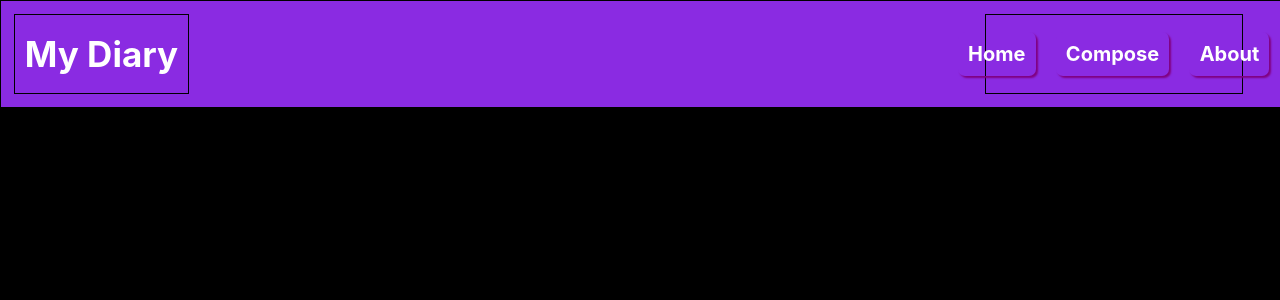
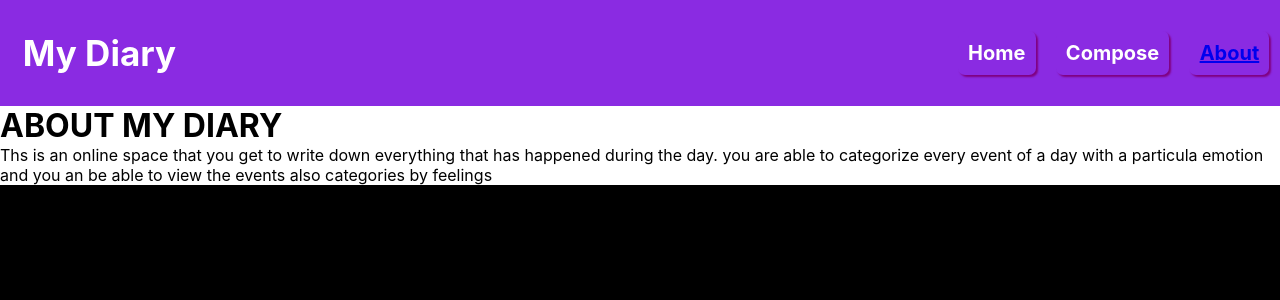
Before and after one commit to Ezra-code/online-diary, a React (Create React App) app in the folder diary/: page /about in a window 1280 px wide. Shown: the top 300 px of the page. Built offline with nearby package versions, Linux system fonts and the light colour scheme.

Commit message:
add links to the nav elements

```diff
--- a/diary/package.json
+++ b/diary/package.json
@@ -8,6 +8,7 @@
     "@testing-library/user-event": "^13.5.0",
     "react": "^18.2.0",
     "react-dom": "^18.2.0",
+    "react-router-dom": "^6.3.0",
     "react-scripts": "5.0.1",
     "web-vitals": "^2.1.4"
   },
--- /dev/null
+++ b/diary/src/components/About.js
@@ -0,0 +1,10 @@
+const About = () => {
+    return (
+      <div className='about'>
+        <h1 className="about-header">ABOUT MY DIARY</h1>
+        <p>Ths is an online space that you get to write down everything that has happened during the day. you are able to categorize every event of a day with a particula emotion and you an be able to view the events also categories by feelings</p>
+      </div>
+    );
+}
+
+export default About;
--- a/diary/src/components/App.css
+++ b/diary/src/components/App.css
@@ -15,12 +15,10 @@ body{
   color: white;
   display: flex;
   justify-content: space-between;
-  border: 1px solid black;
   padding: 1%;
 }
 
 ul{
-  border: 1px solid black;
   list-style: none;
   font-weight: bold;
   margin-right: 4%;
@@ -48,7 +46,9 @@ li:hover{
 }
 
 .header{
-  border: 1px solid black;
   padding: 10px;
   font-size: 35px;
 }
+.about{
+  background-color: white;
+}
--- a/diary/src/components/App.js
+++ b/diary/src/components/App.js
@@ -1,8 +1,21 @@
-import './App.css';
-import './NavBar'
-import NavBar from './NavBar';
+import "./App.css";
+import "./NavBar";
+import NavBar from "./NavBar";
+import { BrowserRouter, Routes, Route } from "react-router-dom";
+import About from "./About";
 function App() {
-  return <NavBar/>
+  return (
+    <BrowserRouter>
+      <NavBar />
+      <Routes>
+        <Route path="about" element={<About />} />
+      </Routes>
+    </BrowserRouter>
+
+    // <div>
+    //   <NavBar />
+    // </div>
+  );
 }
 
 export default App;
--- a/diary/src/components/NavBar.js
+++ b/diary/src/components/NavBar.js
@@ -1,4 +1,5 @@
 import './App.css'
+import {NavLink} from 'react-router-dom'
 const NavBar = () => {
   return (
     <nav className='navbar'>
@@ -6,7 +7,7 @@ const NavBar = () => {
       <ul>
         <li>Home</li>
         <li>Compose</li>
-        <li>About</li>
+        <li><NavLink to='about'>About</NavLink></li>
       </ul>
     </nav>
   );
```
Also changed, not shown: 1 other file (tests, documents, lock files or other folders).
